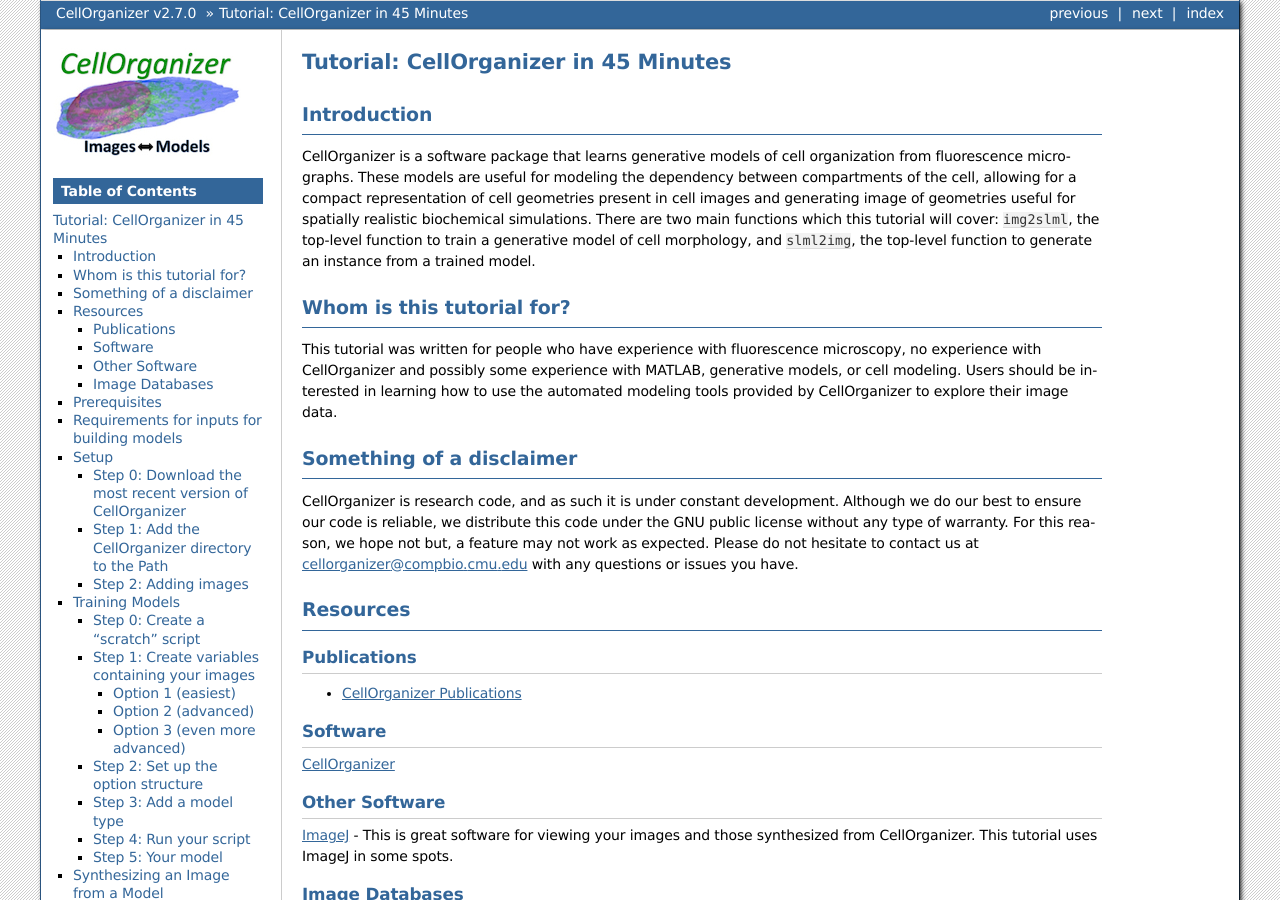
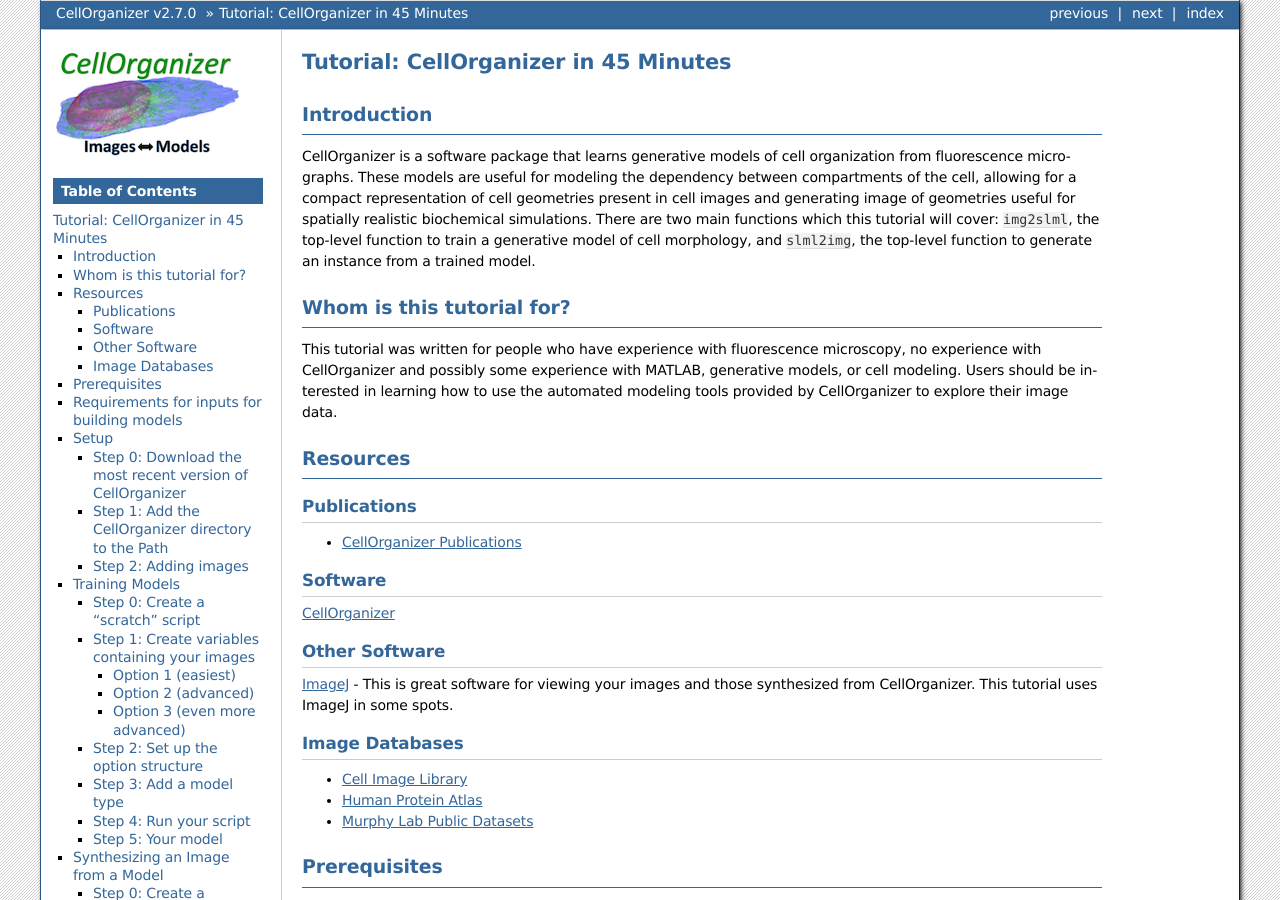
Before and after one commit to murphygroup/cellorganizer-documentation_old, a Sphinx documentation site: the page built from source/chapters/tutorials.rst, in a window 1280 px wide and 900 px high. Built offline with Sphinx 7.4.7, drawn with Linux system fonts in a browser that asks for light colours; pages that are not in the unit, such as notebooks, are missing from menus.

Commit message:
Removed disclaimer

```diff
--- a/source/chapters/tutorials.rst
+++ b/source/chapters/tutorials.rst
@@ -13,11 +13,6 @@
 *************************
 
 This tutorial was written for people who have experience with fluorescence microscopy, no experience with CellOrganizer and possibly some experience with MATLAB, generative models, or cell modeling. Users should be interested in learning how to use the automated modeling tools provided by CellOrganizer to explore their image data.
-
-Something of a disclaimer
-*************************
-
-CellOrganizer is research code, and as such it is under constant development. Although we do our best to ensure our code is reliable, we distribute this code under the GNU public license without any type of warranty. For this reason, we hope not but, a feature may not work as expected. Please do not hesitate to contact us at cellorganizer@compbio.cmu.edu with any questions or issues you have.
 
 Resources
 *********
```
